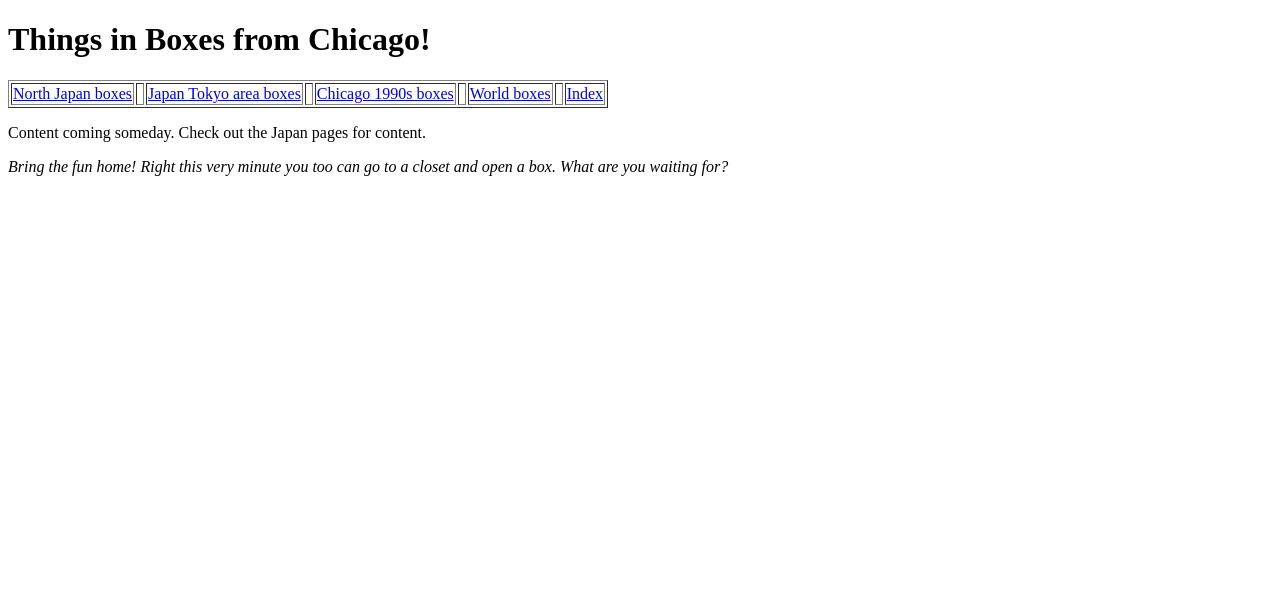
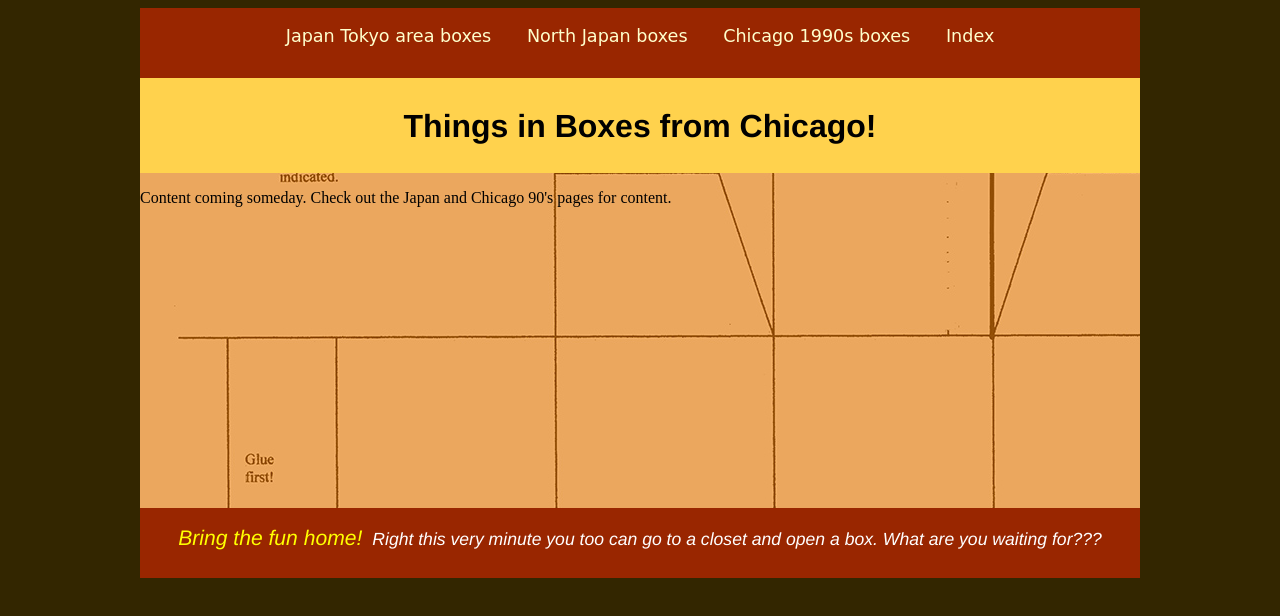
Before and after one commit to alexstevenson19/alexstevenson19.github.io, a plain HTML site: page tib_html/tib-chicago_00.html in a window 1280 px wide. Drawn offline with Linux system fonts and the light colour scheme.

Commit message:
modify files for 3_5 challenge

```diff
--- a/tib-stylesheet.css
+++ b/tib-stylesheet.css
@@ -1,2 +1,102 @@
 
-h1 {background-color: red;}
+body {
+	background-color: #332600;
+}
+
+#navigation {
+	width: 1000px;
+	height: 70px;
+	font-family: cursive;
+	font-size: 1.1em;
+	color: red;
+	display: inline-block;
+	position: relative;
+	background-color: #992600;
+	text-align: center;
+	z-index: 5;
+}
+
+
+a:link {
+	text-decoration: none;
+	color: #ffffcc;
+	padding-top: 10px;
+	padding-left: 15px;
+	padding-right: 15px;
+}
+
+a:hover {
+	text-decoration: none;
+	color: white;
+	padding-top: 10px;
+	padding-left: 15px;
+	padding-right: 15px;
+}
+
+.background-index {
+	width: 1000px;
+	min-height: 500px;
+	background-image: url(tib_images/tib-Box_Template.jpg);
+	background-repeat: repeat-y;
+	position: relative;
+/*	z-index: -1;*/
+	margin: auto;
+	margin-top: 0px;
+}
+
+h1 {
+	font-family:Helvetica;
+	text-align: center;
+/*	width: 220px; */
+	height: 65px;
+	padding-top: 40px;
+	background-color: #ffd24d;
+	position: relative;
+	margin: auto;
+	margin-top: -10px;
+	z-index: 1;
+}
+
+
+
+img {
+	border: 1px solid black;
+	margin: 5px;
+}
+
+/*table {
+	width: 500px;
+	height: 100px;
+	background-color: purple;
+	z-index: 1;
+}
+*/
+.tib-form {
+	max-width: 500px;
+	background-color: #ffd24d;
+	border: 2px solid black;
+	margin: auto;
+	margin-top: 60px;
+	padding: 10px 10px 15px 10px;
+}
+
+footer {
+	width: 1000px;
+	height: 70px;
+	font-family: Helvetica;
+	font-size: 1.1em;
+	color: white;
+	text-align: center;
+	padding-top: 10px;
+	background-color: #992600;
+	position: relative;
+	margin: auto;
+	margin-top: -10px;
+	z-index: -1;
+}
+
+footer span {
+	font-size: 1.2em;
+	color: yellow;
+	padding-right: 5px;
+}
--- a/tib_html/tib-chicago_00.html
+++ b/tib_html/tib-chicago_00.html
@@ -1,32 +1,36 @@
 <!DOCTYPE html>
 <html>
 <head>
+	<meta charset="UTF-8">
+	<meta name="viewport" content="width=device-width, initial-scale=1.0">
+	<link rel="stylesheet" type="text/css" href="../tib-stylesheet.css">
 	<title>Things from Boxes Chicago</title>
 </head>
 <body>
-<h1>Things in Boxes from Chicago!</h1>
 
-	<table border=1>
-	<tr>
-		<td><a href="tib-japan_north.html">North Japan boxes</a></td>
-		<td>&nbsp;</td>
-		<td><a href="tib-japan_tokyo.html">Japan Tokyo area boxes</a></td>
-		<td>&nbsp;</td>
-		<td><a href="tib-chicago_90.html">Chicago 1990s boxes</a></td>
-		<td>&nbsp;</td>
-		<td><a href="tib-world.html">World boxes</a></td>
-		<td>&nbsp;</td>
-		<td><a href="../index.html">Index</a></td>
-	</tr>
-	</table>
+	<div class="background-index">
+
+	<section id="navigation">
+		<p id="nav-text">
+			<a href="tib-japan_tokyo.html">Japan Tokyo area boxes</a>
+			<a href="tib-japan_north.html">North Japan boxes</a>
+			<a href="tib-chicago_90.html">Chicago 1990s boxes</a>
+		<!--<a href="tib-world.html">World boxes</a> -->
+			<a href="../index.html">Index</a>
+		</p>
+	</section>
+
+	<h1>Things in Boxes from Chicago!</h1>
 
 
-<p>Content coming someday. Check out the Japan pages for content.
-</p>
+	<p>Content coming someday. Check out the Japan and Chicago 90's pages for content.
+	</p>
+
+	</div>
 
 <footer>
 <p>
-	<em>Bring the fun home! Right this very minute you too can go to a closet and open a box. What are you waiting for?</em>
+	<em><span>Bring the fun home!</span> Right this very minute you too can go to a closet and open a box. What are you waiting for???</em>
 </p>
 </footer>
 </body>
```
Also changed, not shown: index.html (+27 -10 lines), tib_html/tib-chicago_90.html (+17 -14 lines), tib_html/tib-japan_north.html (+21 -4 lines), tib_html/tib-japan_tokyo.html (+18 -15 lines), tib_html/tib-world.html (+21 -4 lines), tib_images/tib-Box_Template.jpg (added), tib_images/tib-background-index.jpg (added).
